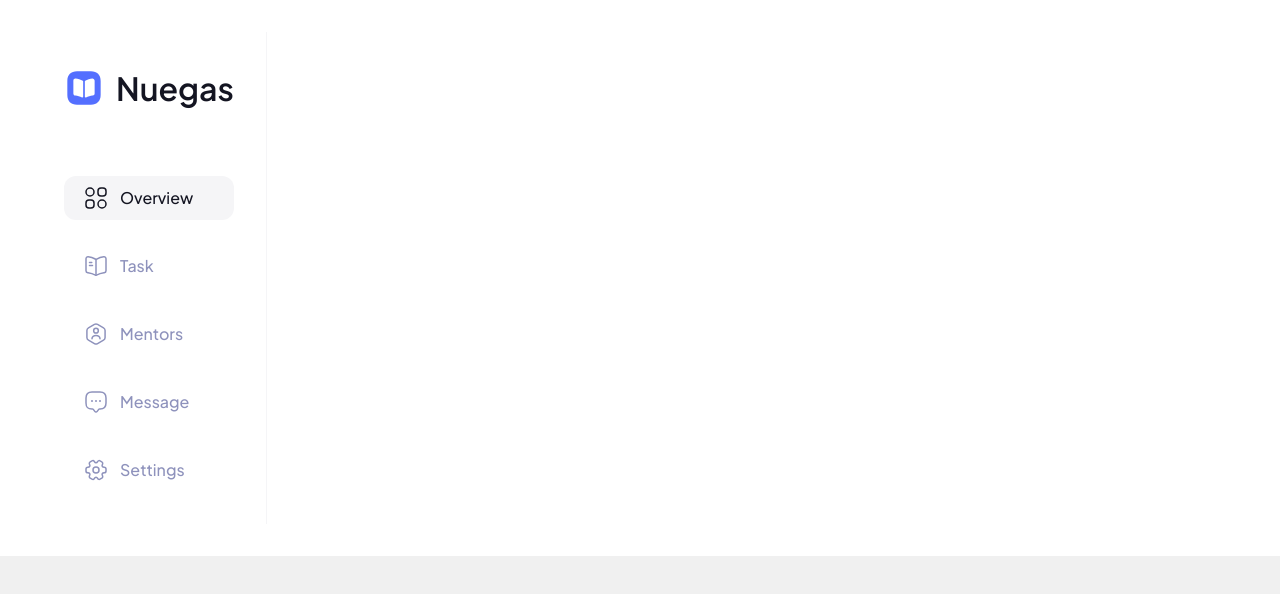
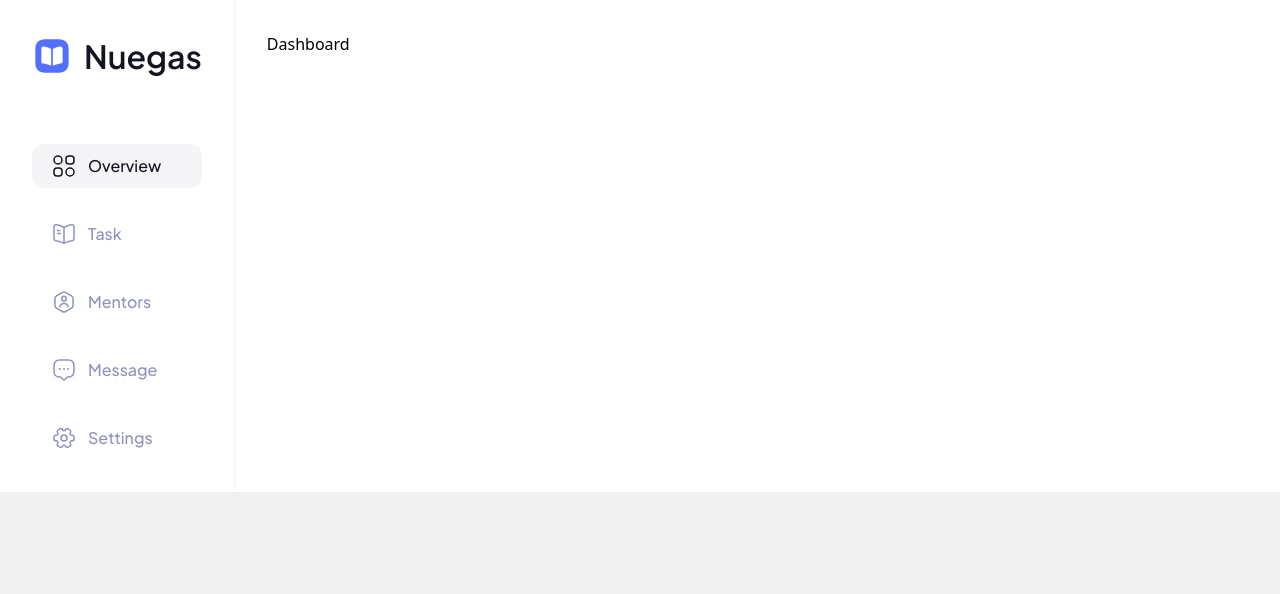
Before and after one commit to pujiragil/nuegas, a React (Vite) app: page / in a window 1280 px wide. Shown: the top 594 px of the page. Built offline with nearby package versions, Linux system fonts and the light colour scheme.

Commit message:
applied pageLayout component in baseLayout

```diff
--- a/src/components/Layouts/BaseLayout.tsx
+++ b/src/components/Layouts/BaseLayout.tsx
@@ -1,10 +1,15 @@
+import { Outlet } from "react-router-dom";
 import Navbar from "../Navbar";
+import PageLayout from "./PageLayout";
 
 const BaseLayout = () => {
   return (
-    <div className="max-w-screen-2xl mx-auto px-6 py-8 md:px-8 bg-primary-100">
-      <div className="grid lg:grid-cols-3">
+    <div className="max-w-screen-2xl mx-auto bg-primary-100">
+      <div className="flex flex-col md:flex-row">
         <Navbar />
+        <PageLayout>
+          <Outlet />
+        </PageLayout>
       </div>
     </div>
   );
```
